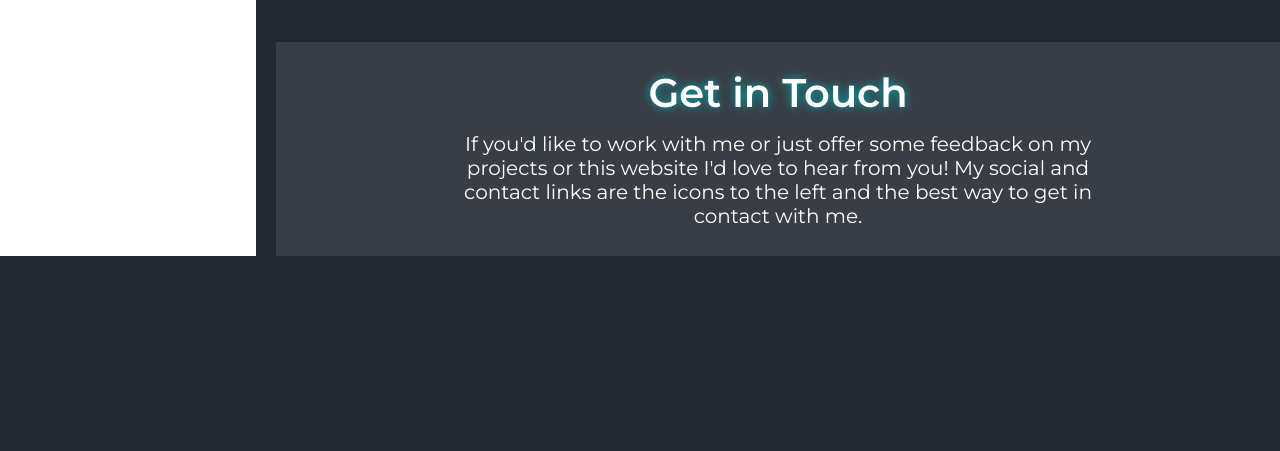
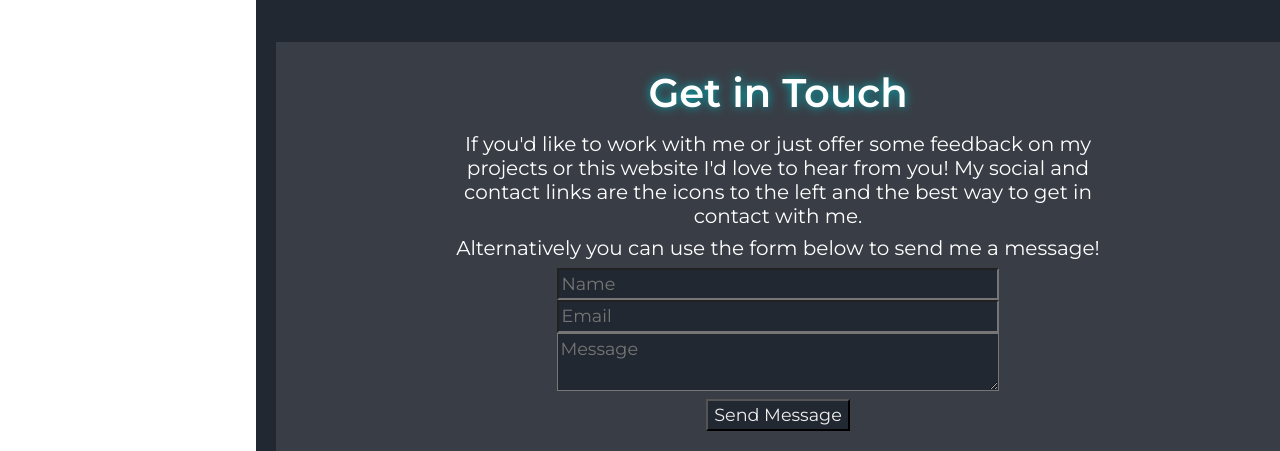
Before and after one commit to LRBurnham/portfolio-website, a Flask app: page / in a window 1280 px wide. Shown: the part 2212-2663 px from the top of the page. Before the commit the page ends 2468 px from the top, so only its background shows below. Run offline with Flask 2, Linux system fonts and the light colour scheme; some libraries are stand-ins or nearby versions.

Commit message:
Setup contact form design and some styling

```diff
--- a/main.py
+++ b/main.py
@@ -13,13 +13,13 @@ Bootstrap(app)
 
 
 class ContactForm(FlaskForm):
-    name = StringField('Name', validators=[DataRequired()])
-    email = EmailField('Email', validators=[DataRequired(), Email()])
-    message = TextAreaField('Message', validators=[DataRequired()])
+    name = StringField('Name', validators=[DataRequired()], render_kw={"placeholder": "Name"})
+    email = EmailField('Email', validators=[DataRequired(), Email()], render_kw={"placeholder": "Email"})
+    message = TextAreaField('Message', validators=[DataRequired()], render_kw={"placeholder": "Message"})
     submit = SubmitField('Send Message')
 
 
-@app.route('/')
+@app.route('/', methods=["POST", "GET"])
 def index():
     form = ContactForm()
     return render_template('index.html', form=form)
--- a/static/css/styles.css
+++ b/static/css/styles.css
@@ -182,6 +182,22 @@ A:hover .carousel-logo-hover {
   display: none;
 }
 
+.contact-input {
+  width: 65%;
+  background-color: #222831;
+  color: #eee;
+}
+
+.contact-button {
+  background-color: #222831;
+  color: #eee;
+}
+
+.contact-button:hover {
+  color: #00adb5;
+}
+
+
 /* Clearfix */
 
 .clearfix::after {
@@ -251,6 +267,16 @@ A:hover .carousel-logo-hover {
     display: none;
   }
 
+  /* Contact */
+
+  .contact-input {
+    width: 85%;
+  }
+
+  .test-class {
+    align: left;
+  }
+
 }
 
 /* Larger Screen Adjustments */
--- a/templates/index.html
+++ b/templates/index.html
@@ -147,8 +147,13 @@
         If you'd like to work with me or just offer some feedback on my projects or this website I'd love to hear from you!
         My social and contact links are the icons <span class="left-contact">to the left</span><span class="below-contact">below this</span> and the best way to get in contact with me.
       </h5>
+      <h5>Alternatively you can use the form below to send me a message!</h5>
       <!-- TODO: Update form content and test functionality -->
-      <form action="{{ url_for('index') }}" method="post">
+      <form action="{{ url_for('index') }}" method="POST">
+        <div>{{ form.name(class="contact-input") }}</div>
+        <div>{{ form.email(class="contact-input") }}</div>
+        <div>{{ form.message(class="contact-input") }}</div>
+        <div>{{ form.submit(class="contact-button") }}</div>
       </form>
 
     </div>
```
